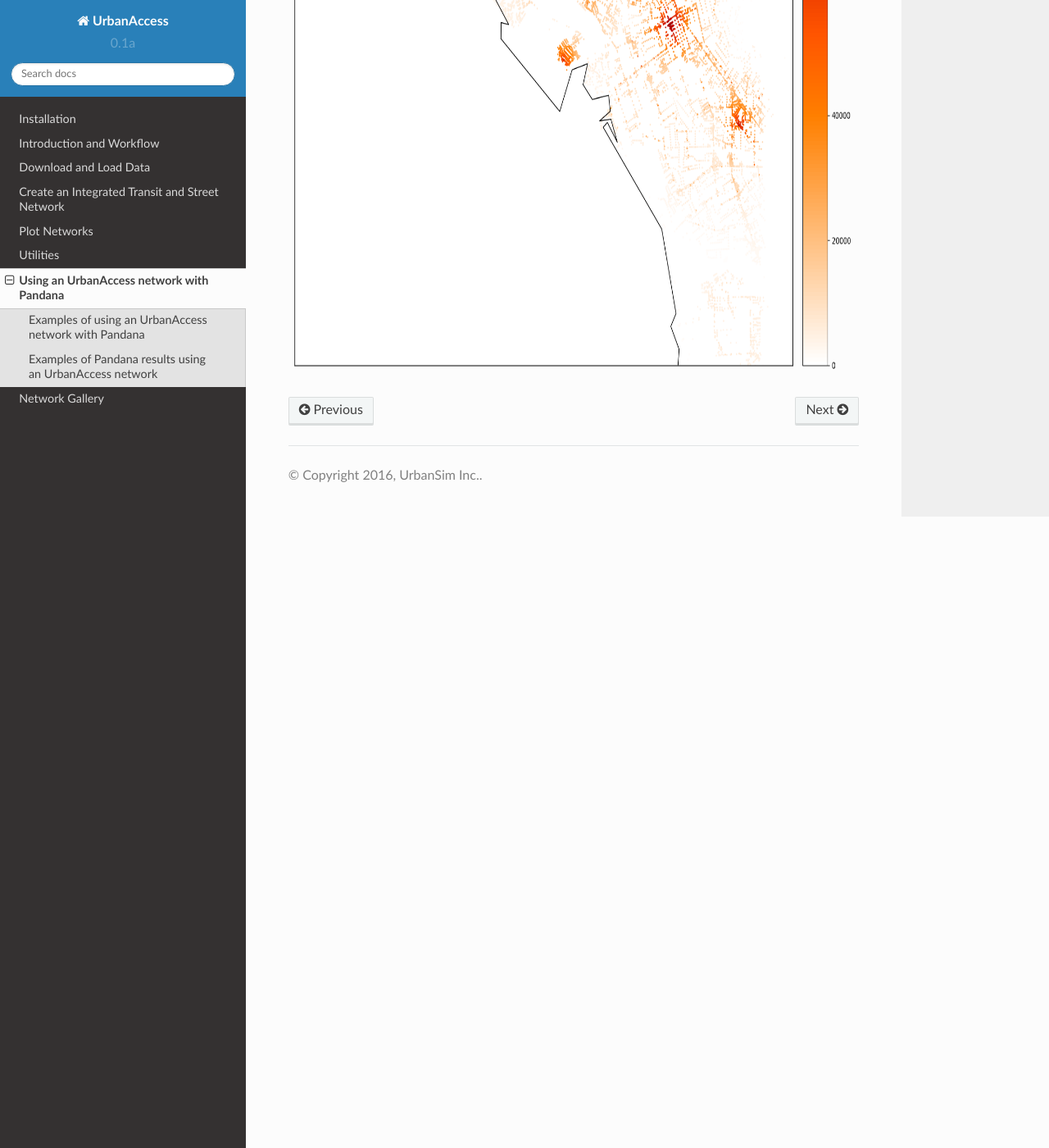
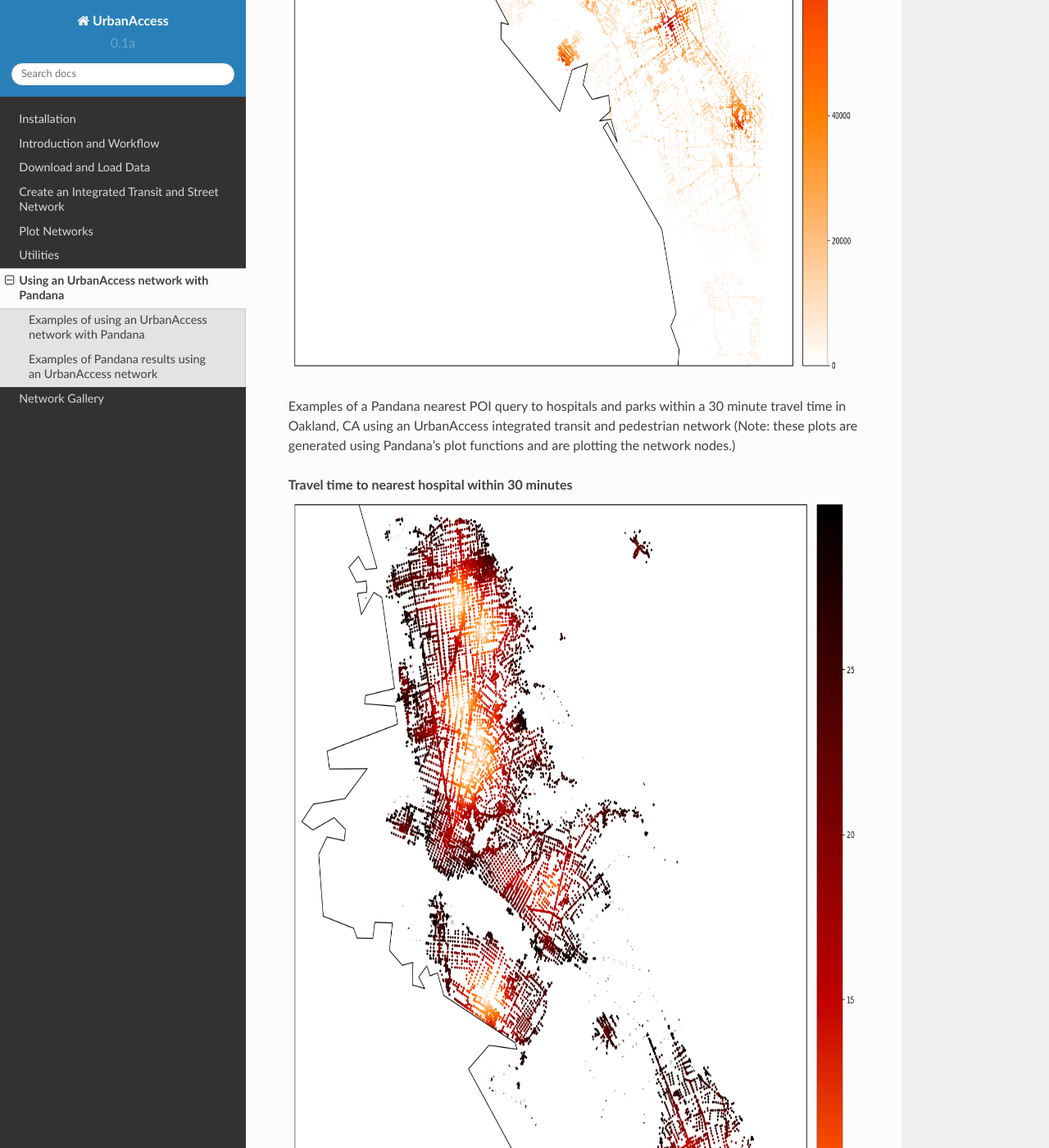
Before and after one commit to UDST/urbanaccess, a Sphinx documentation site: the page built from docs/source/pandana.rst, in a window 1280 px wide and 1400 px high, scrolled down 4818 px. Shown: the whole window at 82% size. Built offline with Sphinx 7.4.7 and the Read the Docs theme 2.0.0, drawn with Linux system fonts in a browser that asks for light colours; some of the changed text lies outside the part shown.

Commit message:
added plots of nearest poi examples

```diff
--- a/docs/source/introduction.rst
+++ b/docs/source/introduction.rst
@@ -22,6 +22,9 @@
 
 * Integrate pedestrian and transit networks to approximate pedestrian scale accessibility
 * Resulting networks are designed to be used to compute accessibility metrics using the open source network analysis tool `Pandana <https://github.com/UDST/pandana>`__
+
+  * Compute cumulative accessibility metrics
+  * Nearest feature analysis using POIs
 
 Let us know what you are working on or if you think you have a great use case by tweeting us at ``@urbansim`` or post on the UrbanSim `forum`_.
 
--- a/docs/source/pandana.rst
+++ b/docs/source/pandana.rst
@@ -52,9 +52,23 @@
 |45min|
 
 
+Examples of a Pandana nearest POI query to hospitals and parks within a 30 minute travel time in Oakland, CA using an UrbanAccess integrated transit and pedestrian network (Note: these plots are generated using Pandana's plot functions and are plotting the network nodes.)
+
+**Travel time to nearest hospital within 30 minutes**
+|hospitals|
+
+
+**Travel time to nearest park within 30 minutes**
+|parks|
+
+
 .. |15min| image:: _images/15_min_jobs.png
 	:scale: 80%
 .. |30min| image:: _images/30_min_jobs.png
 	:scale: 80%
 .. |45min| image:: _images/45_min_jobs.png
 	:scale: 80%
+.. |hospitals| image:: _images/hospitals_30.png
+	:scale: 80%
+.. |parks| image:: _images/parks_30.png
+	:scale: 80%
```
Also changed, not shown: README.md (+2 -0 lines), docs/source/_images/hospitals_30.png (added), docs/source/_images/parks_30.png (added).
